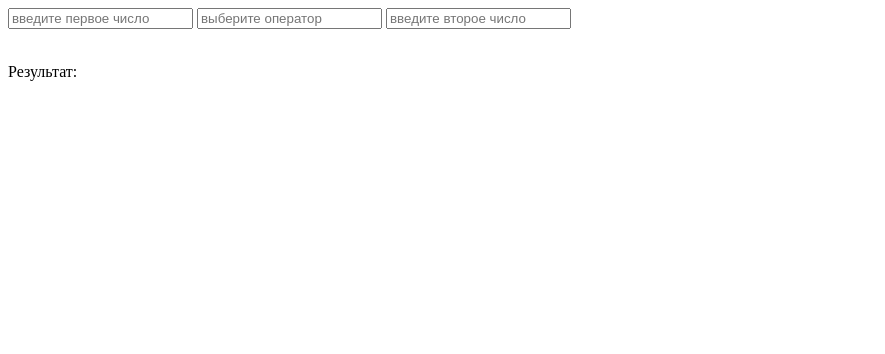
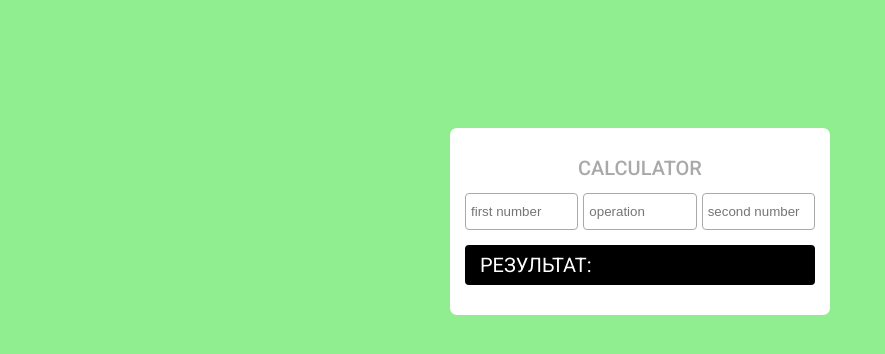
Before and after one commit to SnicksSveta/homework, a website built with webpack: page src/index.html in a window 1280 px wide. Shown: the whole page, without its empty margins (0-885 px from the left). Built offline with nearby package versions, Linux system fonts and the light colour scheme; some packages are replaced by stand-ins of ours.

Commit message:
stylization calculator

```diff
--- a/package.json
+++ b/package.json
@@ -28,6 +28,7 @@
     "contentBase": "./dist"
   },
   "dependencies": {
-    "angular": "^1.6.9"
+    "angular": "^1.6.9",
+    "reset-css": "^2.2.1"
   }
 }
--- a/src/index.html
+++ b/src/index.html
@@ -11,12 +11,14 @@
 <body>
 
     <div class="calculator" ng-app="homework" ng-controller="CalculatorController">
-        <input ng-model="a" type="text" placeholder="введите первое число">
-        <input ng-model="operator" type="text" placeholder="выберите оператор">
-        <input ng-model="b" type="text" placeholder="введите второе число">
-        <br>
-        <br>
-        <p>Результат: {{ result() }}</p>
+        <h2>calculator</h2>
+        <div class="calculator__input-wrapper">
+            <input ng-model="a" type="text" placeholder="first number">
+            <input ng-model="operator" type="text" placeholder="operation">
+            <input ng-model="b" type="text" placeholder="second number">
+        </div>
+        <p class="result">Результат: {{ result() }}</p>
     </div>
 </body>
+
 </html>
--- a/src/main.js
+++ b/src/main.js
@@ -1,9 +1,11 @@
+import './style.scss';
+
 const angular = require('angular');
 
 var ngModule = angular.module('homework', [])
-    .controller('CalculatorController', function($scope) {
+    .controller('CalculatorController', function ($scope) {
 
-        $scope.result = function() {
+        $scope.result = function () {
             let num1 = parseInt($scope.a);
             let num2 = parseInt($scope.b);
 
--- /dev/null
+++ b/src/style.scss
@@ -0,0 +1,54 @@
+/* Global */
+@import '~reset-css/reset.css';
+@import url('https://fonts.googleapis.com/css?family=Roboto:400,500&subset=cyrillic');
+
+$color-base: #fff;
+$color-base2: #000;
+$borderrad1: 4px;
+
+body{
+    background: #90EE90;
+    font-family: 'Roboto';
+}
+
+.calculator{
+    width: 100%;
+    max-width: 350px;
+    display: block;
+    margin: 10% auto 0;
+    padding: 30px 15px;
+    border-radius: $borderrad1 + 3px;
+    background: $color-base;
+    h2{
+        text-align: center;
+        font-size: 20px;
+        text-transform: uppercase;
+        font-weight: 500;
+        margin-bottom: 15px;
+        color: #A9A9A9;
+    }
+    .calculator__input-wrapper{
+        display: flex;
+        margin-bottom: 15px;
+        input{
+            border-radius: $borderrad1;
+            width: 100%;
+            box-shadow: none;
+            padding: 10px 5px;
+            border: 1px solid #a9a9a9;
+            box-sizing: border-box;
+            outline: none;
+        }
+        input + input{
+            margin-left: 5px;
+        }
+    }
+    .result{
+        background: $color-base2;
+        color: $color-base;
+        text-transform: uppercase;
+        padding: 10px 15px;
+        font-size: 20px;
+        border-radius: $borderrad1;
+    }
+}
```
Also changed, not shown: 1 other file.
